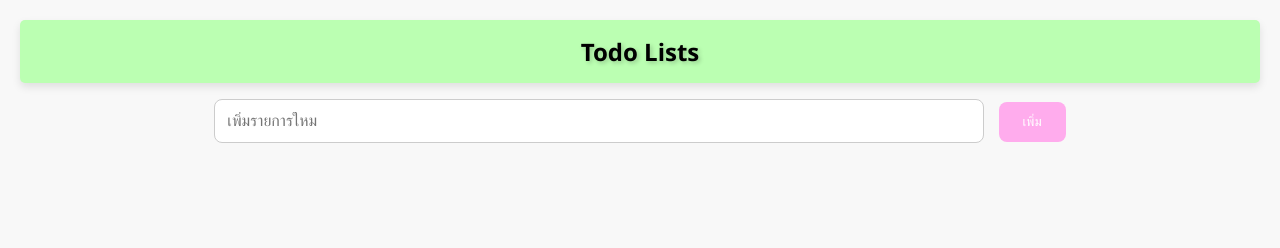
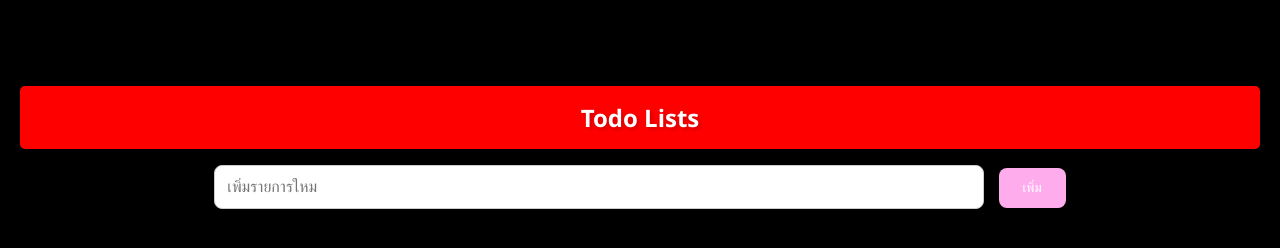
Before and after one commit to 65160125/88726065, a plain HTML site: page lab07/todo.html in a window 1280 px wide. Drawn offline with Linux system fonts and the light colour scheme.

Commit message:
ปรับสไตล์ CSS เพิ่มความสวยงาม

```diff
--- a/lab07/styles.css
+++ b/lab07/styles.css
@@ -2,16 +2,17 @@ body {
     font-family: "Segoe UI", Tahoma, Geneva, Verdana, sans-serif;
     text-align: center;
     margin: 20px;
-    background-color: #f8f8f8;
+    background-color: #000000;
+    padding-top:50px ;
 }
 
 h1 {
-    color: #333;
+    color: #ffffff;
     font-size: 24px;
-    background-color: #bbffb2;
+    background-color: #ff0000;
     padding: 15px;
     border-radius: 5px;
-    color: rgb(0, 0, 0);
+    color: rgb(255, 255, 255);
     text-shadow: 2px 2px 4px rgba(0, 0, 0, 0.2);
     box-shadow: 0 4px 8px rgba(0, 0, 0, 0.1);
 }
```
